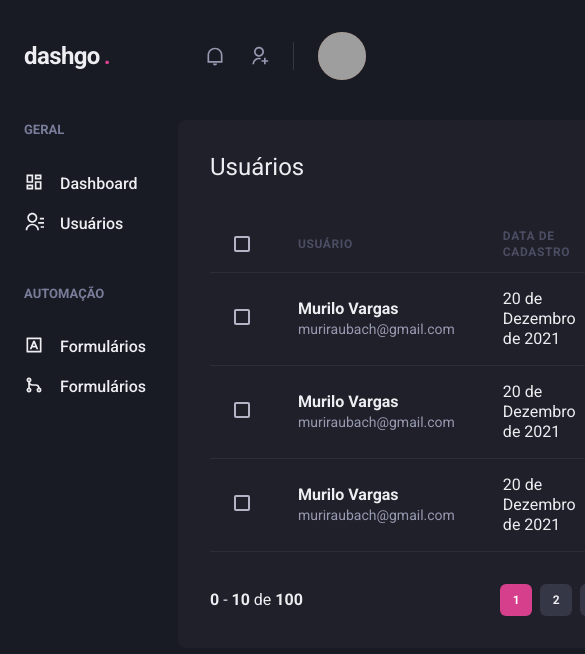
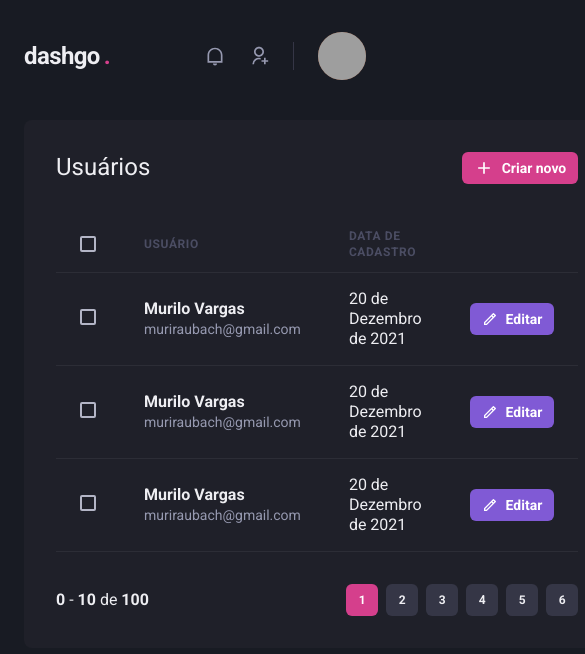
Before and after one commit to murilorvargas/dashgo, a Next.js app: page /users in a window 390 px wide. Shown: the top 654 px of the page, 585 px wide, since content can reach past the window. Built offline with nearby package versions, Linux system fonts and the light colour scheme; grey boxes are pictures that could not be loaded.

Commit message:
feat: add drawer sidebar in mobile responsiveness

```diff
--- a/src/components/Sidebar/index.tsx
+++ b/src/components/Sidebar/index.tsx
@@ -1,27 +1,45 @@
-import { Box, Stack } from '@chakra-ui/react';
 import {
-  RiContactsLine,
-  RiDashboardLine,
-  RiGitMergeLine,
-  RiInputMethodLine,
-} from 'react-icons/ri';
+  Box,
+  Drawer,
+  DrawerBody,
+  DrawerCloseButton,
+  DrawerContent,
+  DrawerHeader,
+  DrawerOverlay,
+  useBreakpointValue,
+} from '@chakra-ui/react';
 
-import NavLink from './NavLink';
-import NavSection from './NavSection';
+import { useSidebarDrawer } from '../../contexts/SidebarDrawerContext';
+import SidebarNav from './SidebarNav';
 
 const Sidebar = () => {
+  const { isOpen, onClose } = useSidebarDrawer();
+
+  const isDrawerSidebar = useBreakpointValue({
+    base: true,
+    lg: false,
+  });
+
+  if (isDrawerSidebar) {
+    return (
+      <Drawer isOpen={isOpen} placement="left" onClose={onClose}>
+        <DrawerOverlay>
+          <DrawerContent bg="gray.800" p="4">
+            <DrawerCloseButton mt="6" />
+            <DrawerHeader>Navegação</DrawerHeader>
+
+            <DrawerBody>
+              <SidebarNav />
+            </DrawerBody>
+          </DrawerContent>
+        </DrawerOverlay>
+      </Drawer>
+    );
+  }
+
   return (
     <Box as="aside" w="64" mr="8">
-      <Stack spacing="12" align="flex-start">
-        <NavSection title="GERAL">
-          <NavLink icon={RiDashboardLine}>Dashboard</NavLink>
-          <NavLink icon={RiContactsLine}>Usuários</NavLink>
-        </NavSection>
-        <NavSection title="AUTOMAÇÃO">
-          <NavLink icon={RiInputMethodLine}>Formulários</NavLink>
-          <NavLink icon={RiGitMergeLine}>Formulários</NavLink>
-        </NavSection>
-      </Stack>
+      <SidebarNav />
     </Box>
   );
 };
```
